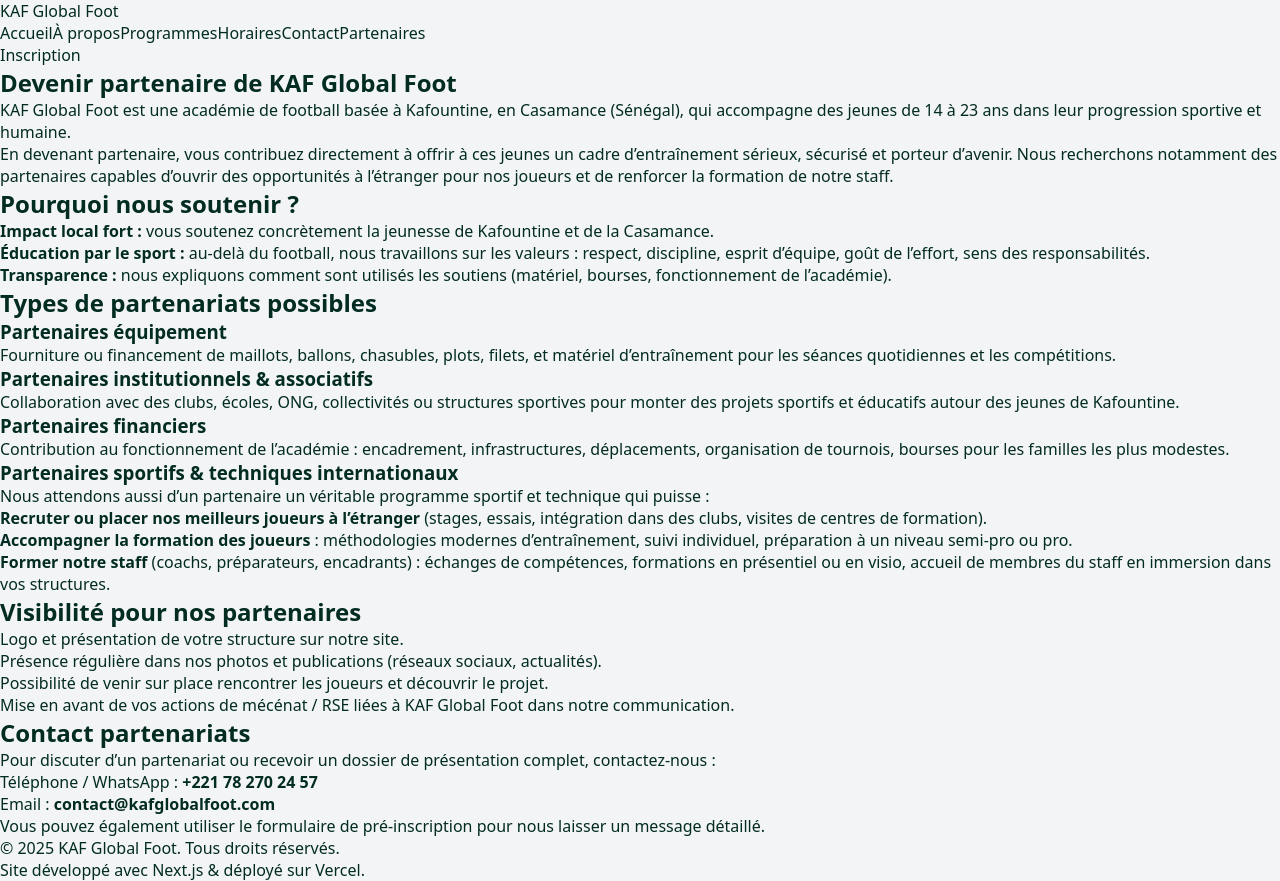
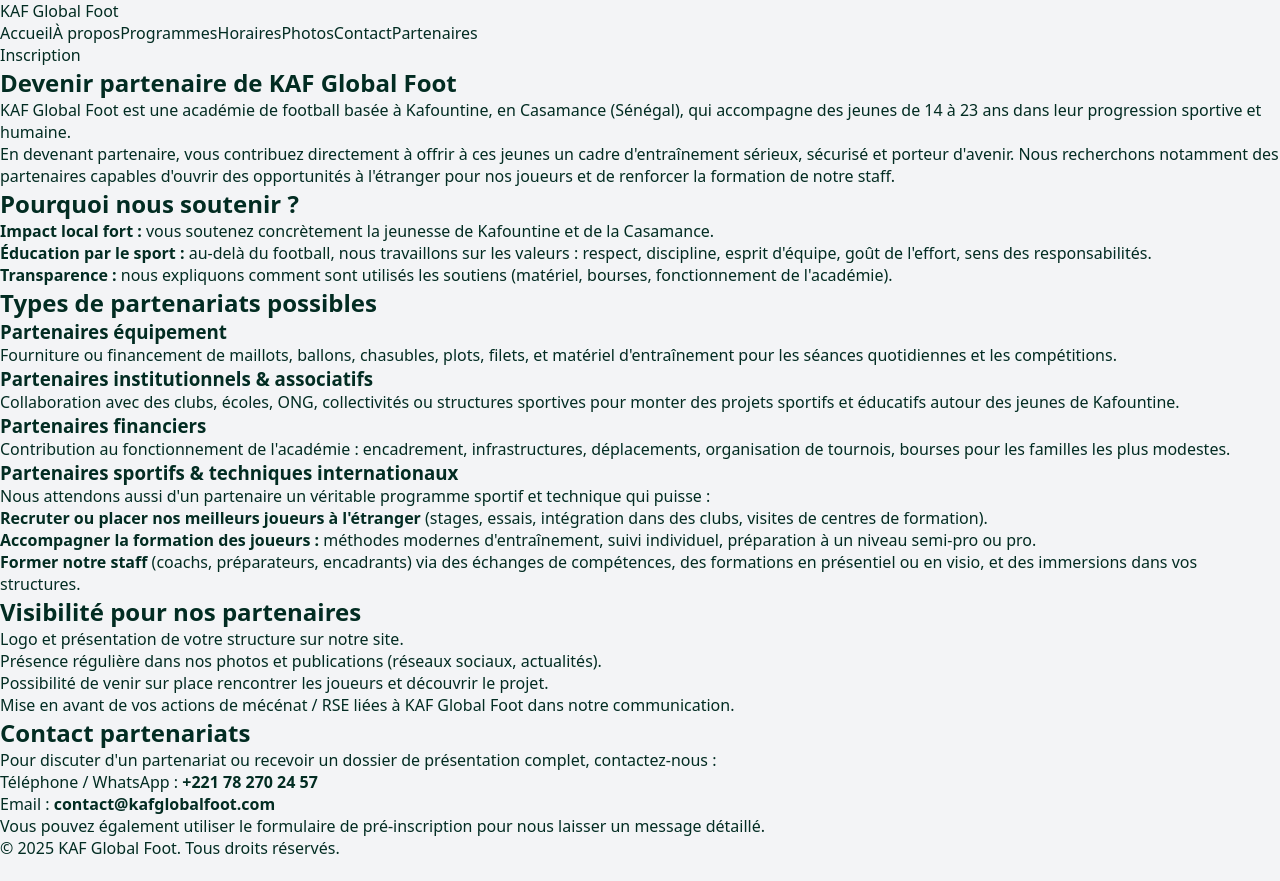
Before and after one commit to meliusmum-sketch/KAF-GLOBAL-FOOT, a Next.js app: page /app/partenaires/page in a window 1280 px wide. After the commit the page ends 859 px from the top, so only its background shows below. Built offline with nearby package versions, Linux system fonts and the light colour scheme.

Commit message:
Update page.tsx

```diff
--- a/pages/app/partenaires/page.tsx
+++ b/pages/app/partenaires/page.tsx
@@ -1,18 +1,13 @@
-// app/partenaires/page.tsx
-// ou pages/partenaires.tsx si tu utilises le dossier "pages"
-
 import Link from "next/link";
 
 export default function PartenairesPage() {
   return (
     <div className="page">
-      {/* HEADER SIMPLE */}
+      {/* HEADER */}
       <header className="site-header">
         <div className="site-header-inner">
           <div className="site-logo">
-            <Link href="/">
-              KAF Global Foot
-            </Link>
+            <Link href="/">KAF Global Foot</Link>
           </div>
 
           <nav className="main-nav">
@@ -20,6 +15,7 @@ export default function PartenairesPage() {
             <Link href="/#apropos">À propos</Link>
             <Link href="/#programmes">Programmes</Link>
             <Link href="/#horaires">Horaires</Link>
+            <Link href="/#photos">Photos</Link>
             <Link href="/#contact">Contact</Link>
             <Link href="/partenaires">Partenaires</Link>
           </nav>
@@ -32,19 +28,21 @@ export default function PartenairesPage() {
         </div>
       </header>
 
-      {/* CONTENU PRINCIPAL */}
+      {/* CONTENU */}
       <main className="page-main">
         <section className="page-hero">
           <h1>Devenir partenaire de KAF Global Foot</h1>
           <p>
-            KAF Global Foot est une académie de football basée à Kafountine, en Casamance (Sénégal),
-            qui accompagne des jeunes de 14 à 23 ans dans leur progression sportive et humaine.
+            KAF Global Foot est une académie de football basée à Kafountine, en
+            Casamance (Sénégal), qui accompagne des jeunes de 14 à 23 ans dans
+            leur progression sportive et humaine.
           </p>
           <p>
-            En devenant partenaire, vous contribuez directement à offrir à ces jeunes un cadre
-            d’entraînement sérieux, sécurisé et porteur d’avenir. Nous recherchons notamment des
-            partenaires capables d’ouvrir des opportunités à l’étranger pour nos joueurs et de
-            renforcer la formation de notre staff.
+            En devenant partenaire, vous contribuez directement à offrir à ces
+            jeunes un cadre d&apos;entraînement sérieux, sécurisé et porteur
+            d&apos;avenir. Nous recherchons notamment des partenaires capables
+            d&apos;ouvrir des opportunités à l&apos;étranger pour nos joueurs
+            et de renforcer la formation de notre staff.
           </p>
         </section>
 
@@ -52,16 +50,18 @@ export default function PartenairesPage() {
           <h2>Pourquoi nous soutenir ?</h2>
           <ul>
             <li>
-              <strong>Impact local fort :</strong> vous soutenez concrètement la jeunesse de
-              Kafountine et de la Casamance.
+              <strong>Impact local fort :</strong> vous soutenez concrètement la
+              jeunesse de Kafountine et de la Casamance.
             </li>
             <li>
-              <strong>Éducation par le sport :</strong> au-delà du football, nous travaillons sur les
-              valeurs : respect, discipline, esprit d’équipe, goût de l’effort, sens des responsabilités.
+              <strong>Éducation par le sport :</strong> au-delà du football,
+              nous travaillons sur les valeurs : respect, discipline, esprit
+              d&apos;équipe, goût de l&apos;effort, sens des responsabilités.
             </li>
             <li>
-              <strong>Transparence :</strong> nous expliquons comment sont utilisés les soutiens
-              (matériel, bourses, fonctionnement de l’académie).
+              <strong>Transparence :</strong> nous expliquons comment sont
+              utilisés les soutiens (matériel, bourses,
+              fonctionnement de l&apos;académie).
             </li>
           </ul>
         </section>
@@ -71,41 +71,47 @@ export default function PartenairesPage() {
 
           <h3>Partenaires équipement</h3>
           <p>
-            Fourniture ou financement de maillots, ballons, chasubles, plots, filets, et matériel
-            d’entraînement pour les séances quotidiennes et les compétitions.
+            Fourniture ou financement de maillots, ballons, chasubles, plots,
+            filets, et matériel d&apos;entraînement pour les séances
+            quotidiennes et les compétitions.
           </p>
 
           <h3>Partenaires institutionnels &amp; associatifs</h3>
           <p>
-            Collaboration avec des clubs, écoles, ONG, collectivités ou structures sportives
-            pour monter des projets sportifs et éducatifs autour des jeunes de Kafountine.
+            Collaboration avec des clubs, écoles, ONG, collectivités ou
+            structures sportives pour monter des projets sportifs et éducatifs
+            autour des jeunes de Kafountine.
           </p>
 
           <h3>Partenaires financiers</h3>
           <p>
-            Contribution au fonctionnement de l’académie : encadrement, infrastructures,
-            déplacements, organisation de tournois, bourses pour les familles les plus modestes.
+            Contribution au fonctionnement de l&apos;académie : encadrement,
+            infrastructures, déplacements, organisation de tournois, bourses
+            pour les familles les plus modestes.
           </p>
 
           <h3>Partenaires sportifs &amp; techniques internationaux</h3>
           <p>
-            Nous attendons aussi d’un partenaire un véritable programme sportif et technique qui puisse :
+            Nous attendons aussi d&apos;un partenaire un véritable programme
+            sportif et technique qui puisse :
           </p>
           <ul>
             <li>
-              <strong>Recruter ou placer nos meilleurs joueurs à l’étranger</strong>
-              {" "}
-              (stages, essais, intégration dans des clubs, visites de centres de formation).
+              <strong>
+                Recruter ou placer nos meilleurs joueurs à l&apos;étranger
+              </strong>{" "}
+              (stages, essais, intégration dans des clubs, visites de centres de
+              formation).
             </li>
             <li>
-              <strong>Accompagner la formation des joueurs</strong> :
-              méthodologies modernes d’entraînement, suivi individuel, préparation à un niveau
-              semi-pro ou pro.
+              <strong>Accompagner la formation des joueurs :</strong> méthodes
+              modernes d&apos;entraînement, suivi individuel, préparation à un
+              niveau semi-pro ou pro.
             </li>
             <li>
-              <strong>Former notre staff</strong> (coachs, préparateurs, encadrants) :
-              échanges de compétences, formations en présentiel ou en visio, accueil de membres
-              du staff en immersion dans vos structures.
+              <strong>Former notre staff</strong> (coachs, préparateurs,
+              encadrants) via des échanges de compétences, des formations en
+              présentiel ou en visio, et des immersions dans vos structures.
             </li>
           </ul>
         </section>
@@ -114,11 +120,17 @@ export default function PartenairesPage() {
           <h2>Visibilité pour nos partenaires</h2>
           <ul>
             <li>Logo et présentation de votre structure sur notre site.</li>
-            <li>Présence régulière dans nos photos et publications (réseaux sociaux, actualités).</li>
-            <li>Possibilité de venir sur place rencontrer les joueurs et découvrir le projet.</li>
             <li>
-              Mise en avant de vos actions de mécénat / RSE liées à KAF Global Foot
-              dans notre communication.
+              Présence régulière dans nos photos et publications (réseaux
+              sociaux, actualités).
+            </li>
+            <li>
+              Possibilité de venir sur place rencontrer les joueurs et découvrir
+              le projet.
+            </li>
+            <li>
+              Mise en avant de vos actions de mécénat / RSE liées à KAF Global
+              Foot dans notre communication.
             </li>
           </ul>
         </section>
@@ -126,19 +138,18 @@ export default function PartenairesPage() {
         <section className="page-section">
           <h2>Contact partenariats</h2>
           <p>
-            Pour discuter d’un partenariat ou recevoir un dossier de présentation complet, contactez-nous :
+            Pour discuter d&apos;un partenariat ou recevoir un dossier de
+            présentation complet, contactez-nous :
           </p>
           <p>
-            Téléphone / WhatsApp : <strong>+221 78 270 24 57</strong><br />
+            Téléphone / WhatsApp : <strong>+221 78 270 24 57</strong>
+            <br />
             Email : <strong>contact@kafglobalfoot.com</strong>
           </p>
           <p>
             Vous pouvez également utiliser le{" "}
-            <Link href="/inscription">
-              formulaire de pré-inscription
-            </Link>
-            {" "}
-            pour nous laisser un message détaillé.
+            <Link href="/inscription">formulaire de pré-inscription</Link> pour
+            nous laisser un message détaillé.
           </p>
         </section>
       </main>
@@ -146,7 +157,6 @@ export default function PartenairesPage() {
       {/* FOOTER */}
       <footer className="site-footer">
         <p>© 2025 KAF Global Foot. Tous droits réservés.</p>
-        <p>Site développé avec Next.js &amp; déployé sur Vercel.</p>
       </footer>
     </div>
   );
```
